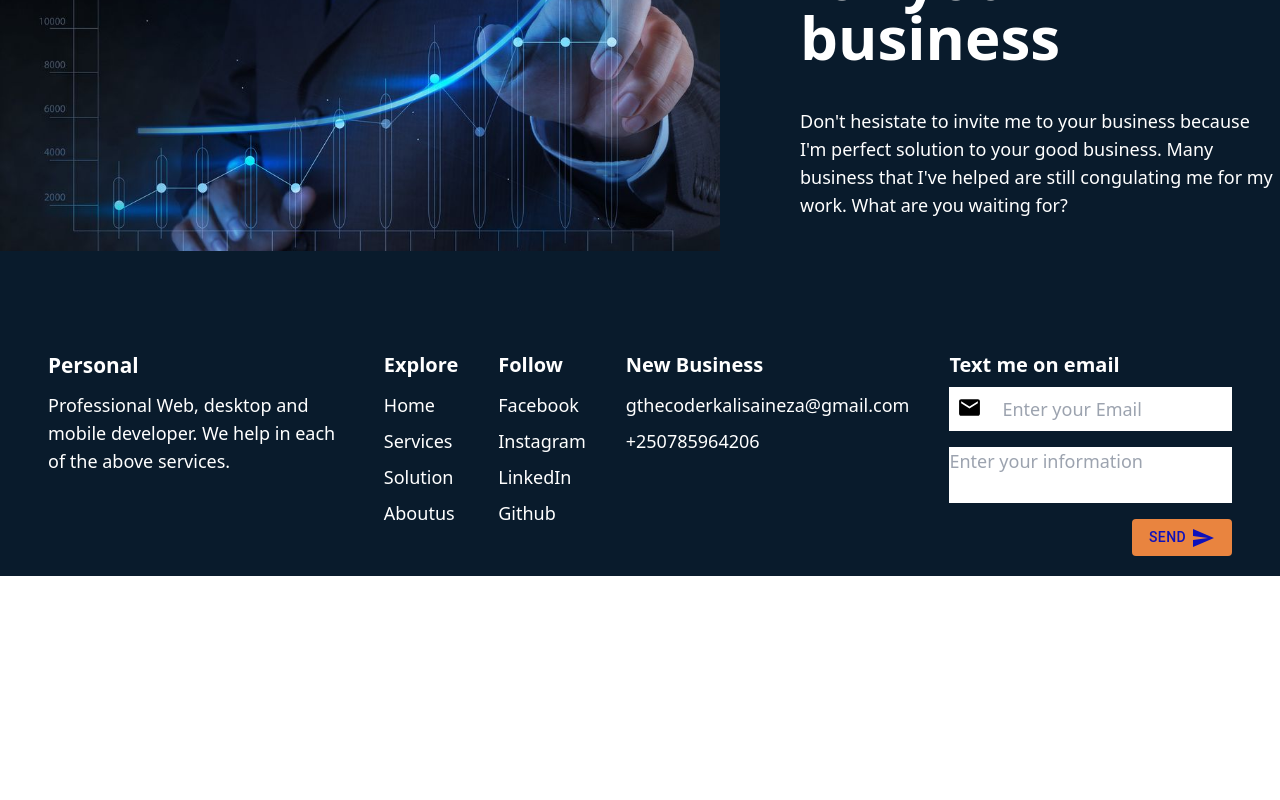
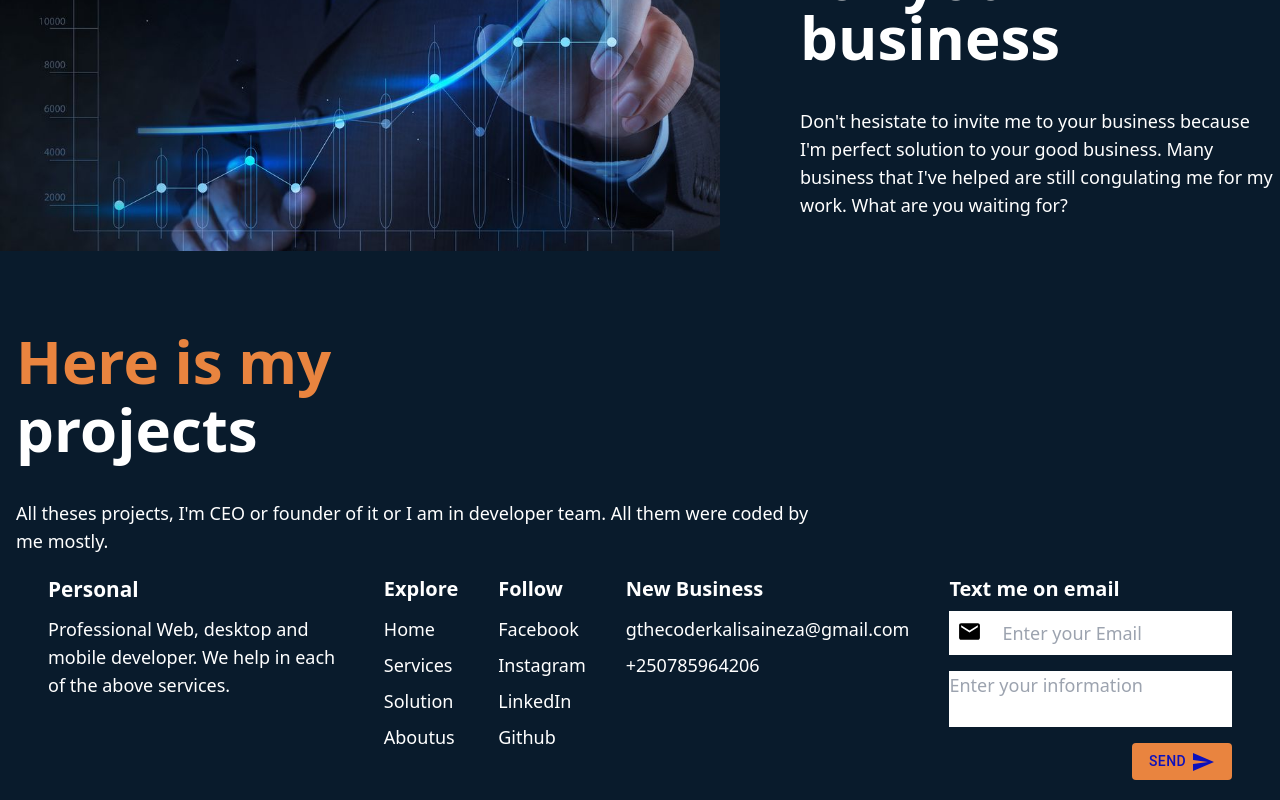
Before and after one commit to the-coder-kalisa/portofolio, a React (Vite) app: page / in a window 1280 px wide. Shown: the part 2046-2846 px from the top of the page. Before the commit the page ends 2622 px from the top, so only its background shows below. Built offline with nearby package versions, Linux system fonts and the light colour scheme.

Commit message:
finished

```diff
--- a/src/App.tsx
+++ b/src/App.tsx
@@ -3,6 +3,7 @@ import { actions, State, transition } from "./store";
 import { Home, Navigation, Services, Solution, Footer } from "./components";
 import { useEffect, useState } from "react";
 import { Router } from "react-router-dom";
+import Career from "./components/Career";
 function App() {
   const { mode, phone, windowHeight } = useSelector<State, State>(
     (state) => state
@@ -45,6 +46,7 @@ function App() {
       <Home />
       <Services />
       <Solution />
+      <Career />
       <Footer />
     </div>
   );
--- /dev/null
+++ b/src/components/Career.tsx
@@ -0,0 +1,42 @@
+import { FC, useEffect, useState } from "react";
+import { useSelector } from "react-redux";
+import { State, transition } from "../store";
+
+const Career: FC = () => {
+  const { mode, phone } = useSelector<State, State>((state) => state);
+  const [font, setFont] = useState<Boolean>(true);
+  useEffect(
+    () => () => {
+      if (phone === "phone" || phone === "tablet") {
+        setFont(false);
+      } else {
+        setFont(true);
+      }
+    },
+    [phone]
+  );
+  return (
+    <div className="flex gap-4">
+      <div></div>
+      <div className="max-w-[50rem] flex flex-col gap-10">
+        <div
+          className={`${
+            font ? "text-6xl" : "text-4xl"
+          } flex flex-col gap-2 font-bold`}
+        >
+          <div className="text-[#e9843f]">Here is my</div>
+          <div>projects</div>
+        </div>
+        <div className={`flex flex-col gap-5`}>
+          <div
+            className={`${mode ? "text-white" : "text-black"} ${transition}`}
+          >
+            All theses projects, I'm CEO or founder of it or I am in developer
+            team. All them were coded by me mostly.
+          </div>
+        </div>
+      </div>
+    </div>
+  );
+};
+export default Career;
--- a/src/data.tsx
+++ b/src/data.tsx
@@ -154,3 +154,8 @@ export const FooterData: Footer[] = [
     links: ["gthecoderkalisaineza@gmail.com", "+250785964206"],
   },
 ];
+interface Career{
+  name: string;
+  link?: string;
+}
+export const Career: Career[] = [{name: "Levitra", }]
```
